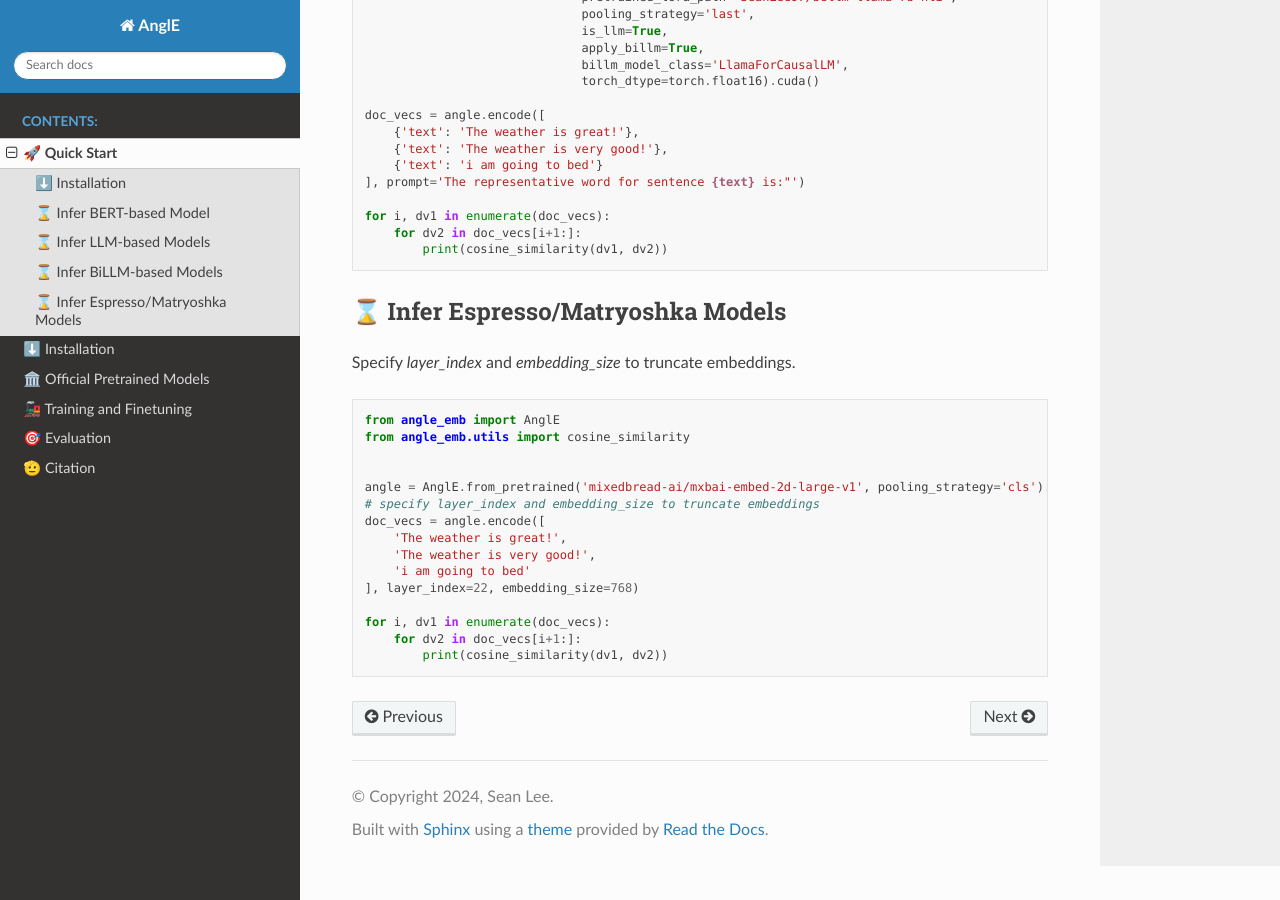
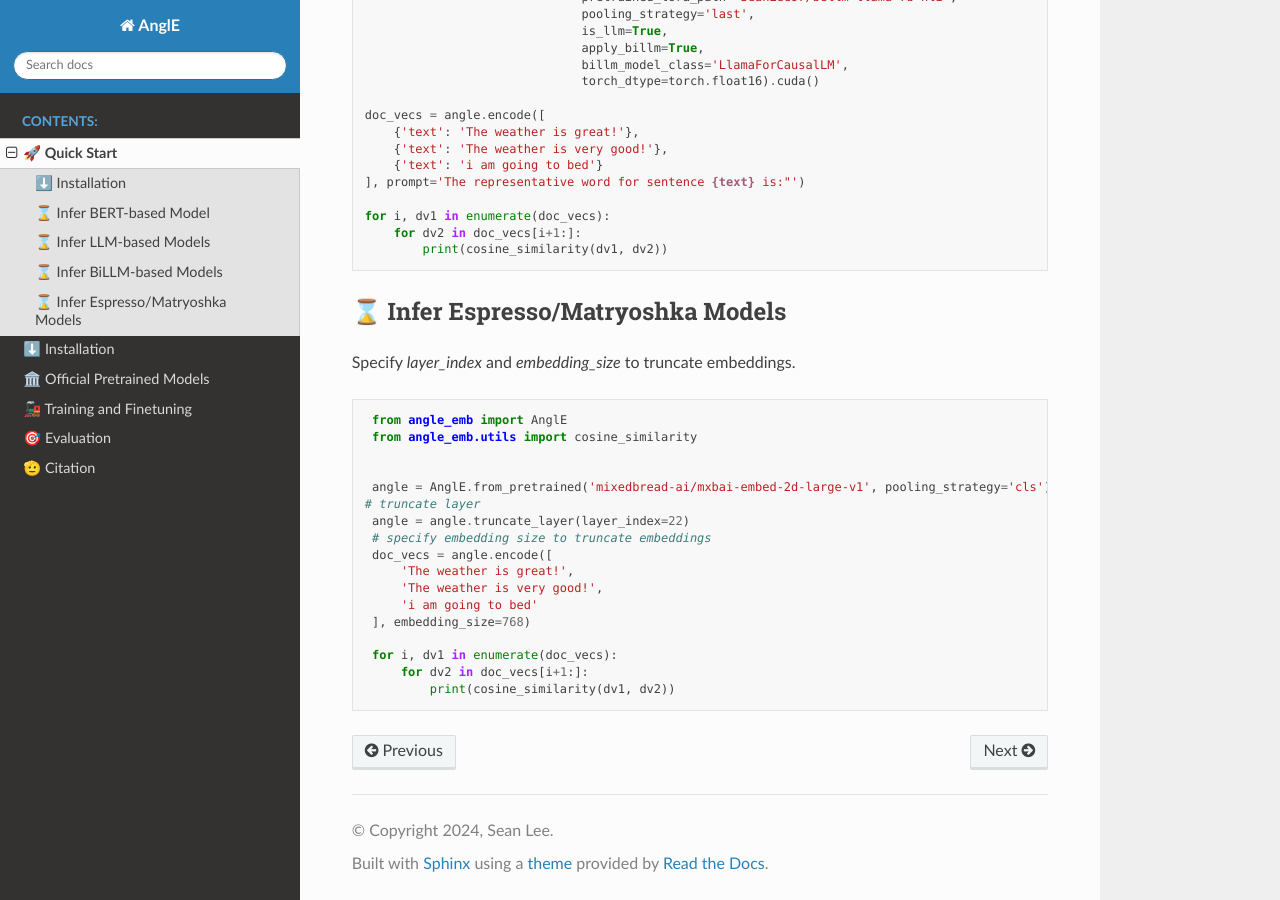
Before and after one commit to SeanLee97/AnglE, a Sphinx documentation site: the page built from docs/notes/quickstart.rst, in a window 1280 px wide and 900 px high, scrolled down 2041 px. Built offline with Sphinx 7.4.7 and the Read the Docs theme 2.0.0, drawn with Linux system fonts in a browser that asks for light colours.

Commit message:
correct layer truncation

```diff
--- a/docs/notes/quickstart.rst
+++ b/docs/notes/quickstart.rst
@@ -142,12 +142,14 @@ Specify `layer_index` and `embedding_size` to truncate embeddings.
 
 
     angle = AnglE.from_pretrained('mixedbread-ai/mxbai-embed-2d-large-v1', pooling_strategy='cls').cuda()
-    # specify layer_index and embedding_size to truncate embeddings
+   # truncate layer
+    angle = angle.truncate_layer(layer_index=22)
+    # specify embedding size to truncate embeddings
     doc_vecs = angle.encode([
         'The weather is great!',
         'The weather is very good!',
         'i am going to bed'
-    ], layer_index=22, embedding_size=768)
+    ], embedding_size=768)
 
     for i, dv1 in enumerate(doc_vecs):
         for dv2 in doc_vecs[i+1:]:
```
Also changed, not shown: README.md (+4 -2 lines).
